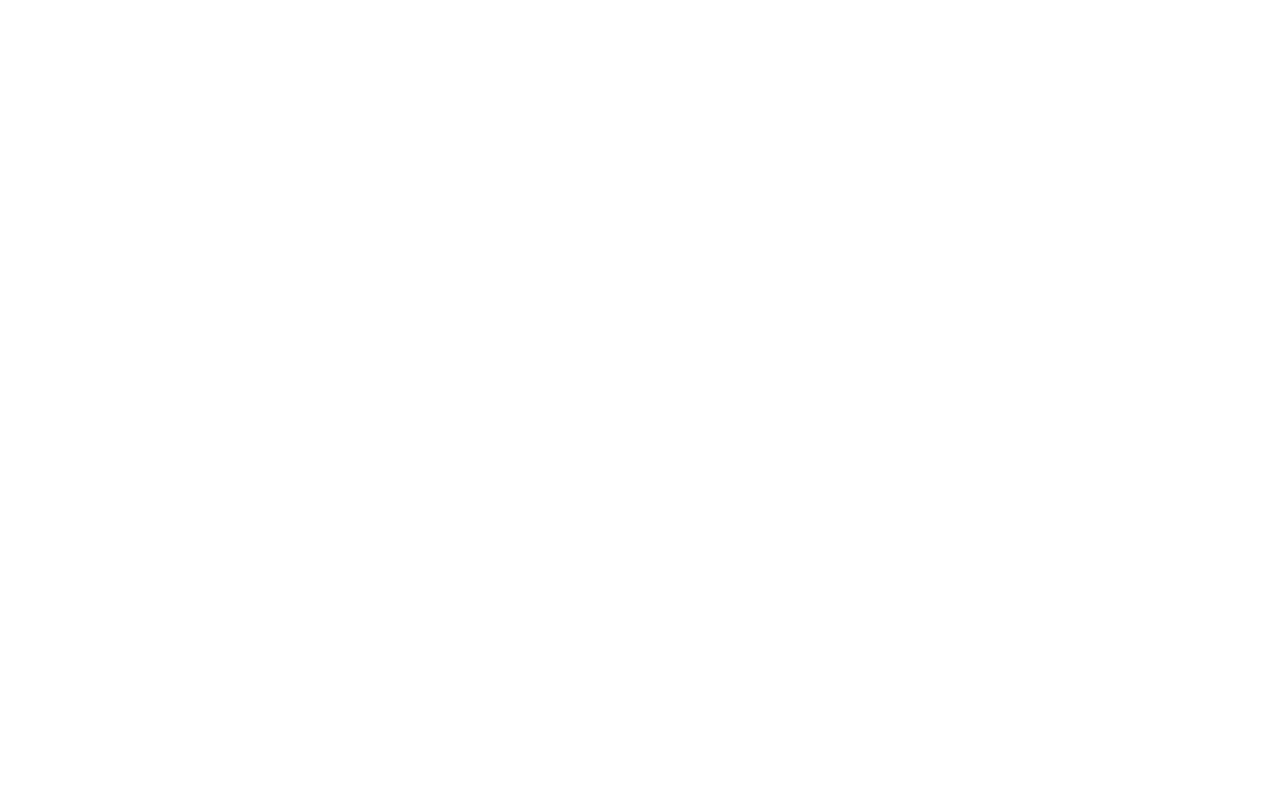
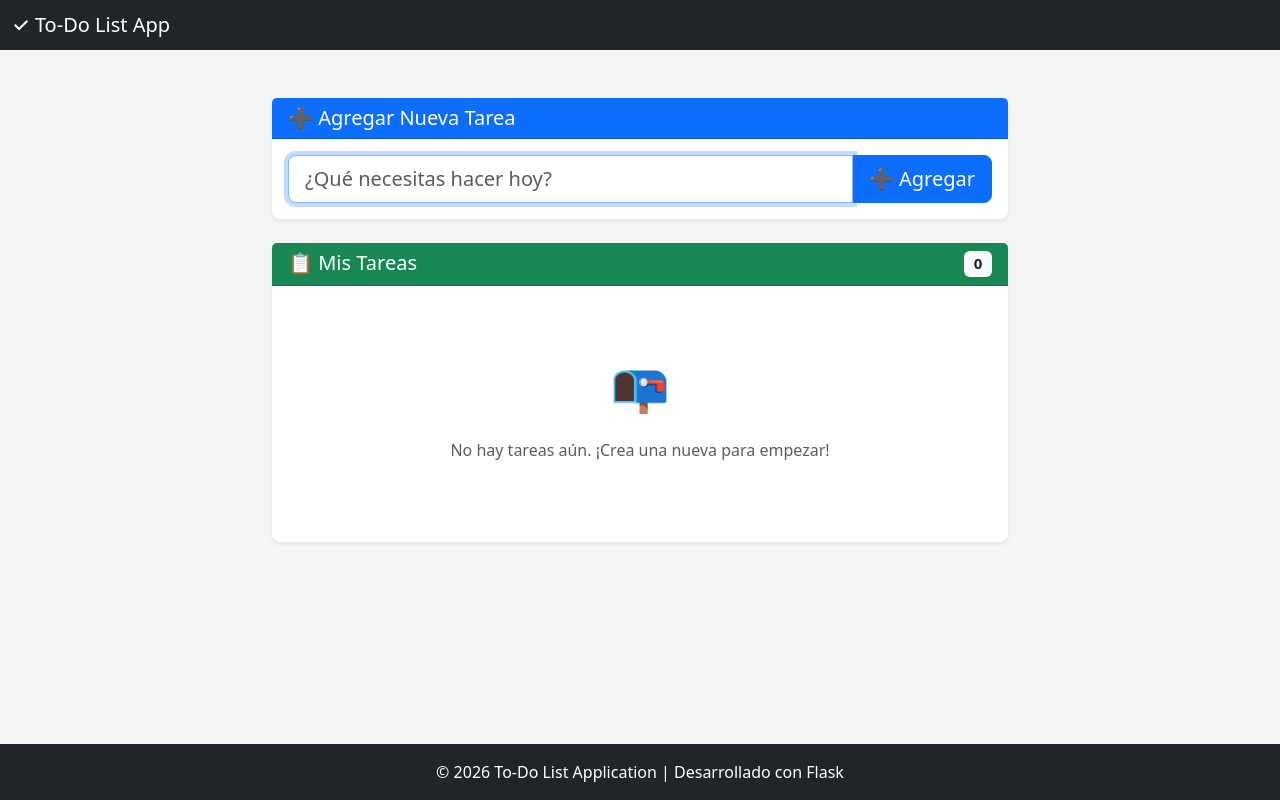
Before and after one commit to jthan24/copilot-101, a Flask app: page / in a window 1280 px wide. Before the commit the page is empty. Run offline with Flask 3, Linux system fonts and the light colour scheme.

Commit message:
feat: implement HTML5 base template with Bootstrap

```diff
--- a/todo_app/templates/base.html
+++ b/todo_app/templates/base.html
@@ -1,2 +1,41 @@
-<!-- Plantilla base para la aplicación To-Do List -->
-<!-- Esta plantilla será extendida por las demás páginas de la aplicación -->
+<!DOCTYPE html>
+<html lang="es">
+<head>
+    <meta charset="UTF-8">
+    <meta name="viewport" content="width=device-width, initial-scale=1.0">
+    <title>{% block title %}To-Do List - Flask{% endblock %}</title>
+
+    <!-- Bootstrap 5 CDN -->
+    <link href="https://cdn.jsdelivr.net/npm/bootstrap@5.3.0/dist/css/bootstrap.min.css" rel="stylesheet">
+
+    <!-- Estilos personalizados -->
+    <link rel="stylesheet" href="{{ url_for('static', filename='style.css') }}">
+
+    {% block extra_css %}{% endblock %}
+</head>
+<body>
+    <!-- Navbar -->
+    <nav class="navbar navbar-dark bg-dark">
+        <div class="container-fluid">
+            <span class="navbar-brand mb-0 h1">
+                ✓ To-Do List App
+            </span>
+        </div>
+    </nav>
+
+    <!-- Main Content -->
+    <main class="container py-5">
+        {% block content %}{% endblock %}
+    </main>
+
+    <!-- Footer -->
+    <footer class="bg-dark text-white text-center py-3 mt-5">
+        <p class="mb-0">&copy; 2026 To-Do List Application | Desarrollado con Flask</p>
+    </footer>
+
+    <!-- Bootstrap 5 JS Bundle -->
+    <script src="https://cdn.jsdelivr.net/npm/bootstrap@5.3.0/dist/js/bootstrap.bundle.min.js"></script>
+
+    {% block extra_js %}{% endblock %}
+</body>
+</html>
```
